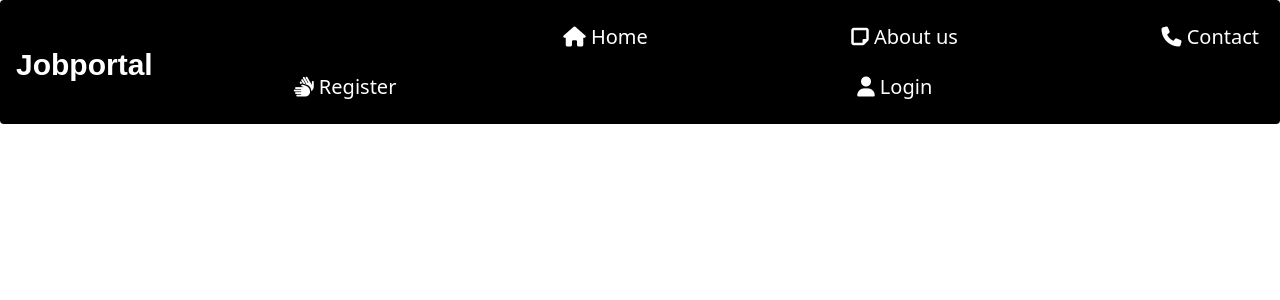
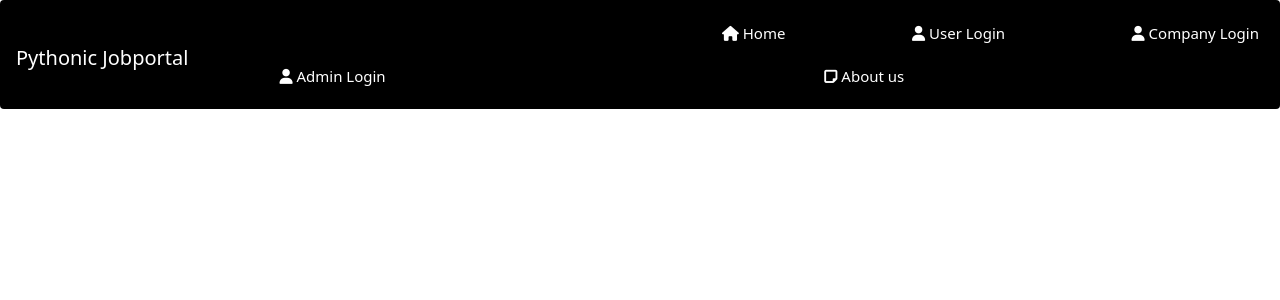
Before and after one commit to Amzarah-T/jobPortalDjango, a Django app: template mydjangosite/jobportal/templates/navigation.html in a window 1280 px wide. Shown: the top 300 px of the page. Run offline with Django 4.2, Linux system fonts and the light colour scheme; the template is opened without the code that fills it, so the values that code supplies are empty; some libraries are stand-ins or nearby versions.

Commit message:
Update navigation.html

```diff
--- a/mydjangosite/jobportal/templates/navigation.html
+++ b/mydjangosite/jobportal/templates/navigation.html
@@ -37,28 +37,25 @@ crossorigin="anonymous" referrerpolicy="no-referrer" />
 <body>
 
 <nav class="navbar navbar-expand-lg" style="background-color : black">
-    <a class="navbar-brand pl-5 font-weight-bold mt-5" style="color : white ; font-weight : bold ; font-family : Arial ; font-size : 30px">Jobportal</a>
+    <a class="navbar-brand pl-5 font-weight-bold mt-5" style="color : white ; font-size : 20px">Pythonic Jobportal</a>
 
     <ul class="navbar nav">
         <li class="nav-item">
-            <a class="nav-link" href="{% url 'index' %}" style="margin-left : 300px ; font-size : 20px" ><i class="fa-solid fa-house"></i> Home</a>
+            <a class="nav-link" href="{% url 'index' %}" style="margin-left : 450px ; font-size : 15px" ><i class="fa-solid fa-house"></i> Home</a>
+        </li>
+        <li class="nav-item">
+            <a class="nav-link" href="{% url 'index' %}" style="margin-left : 50px ; font-size : 15px" ><i class="fa-solid fa-user"></i>  User Login </a>
+        </li>
+        <li class="nav-item">
+            <a class="nav-link" href="{% url 'index' %}" style="margin-left : 50px ; font-size : 15px" ><i class="fa-solid fa-user"></i> Company Login </a>
+        </li>
+        <li class="nav-item">
+            <a class="nav-link" href="{% url 'index' %}" style="margin-left : 50px ; font-size : 15px" ><i class="fa-solid fa-user"></i> Admin Login </a>
         </li>
 
         <li class="nav-item">
-            <a class="nav-link" href="{% url 'index' %}" style="margin-left : 100px ; font-size : 20px" ><i class="fa-solid fa-note-sticky"></i> About us </a>
+            <a class="nav-link" href="{% url 'index' %}" style="margin-left : 50px ; font-size : 15px" ><i class="fa-solid fa-note-sticky"></i> About us </a>
         </li>
-
-        <li class="nav-item">
-            <a class="nav-link" href="{% url 'index' %}" style="margin-left : 100px ; font-size : 20px" ><i class="fa-solid fa-phone"></i> Contact</a>
-        </li>
-        <li class="nav-item">
-            <a class="nav-link" href="{% url 'index' %}" style="margin-left : 100px ; font-size : 20px" > <i class="fa-solid fa-hands"></i> Register</a>
-        </li>
-
-        <li class="nav-item">
-            <a class="nav-link" href="{% url 'index' %}" style="margin-left : 100px ; font-size : 20px" ><i class="fa-solid fa-user"></i> Login </a>
-        </li>
-
     </ul>
 </nav>
 
```
